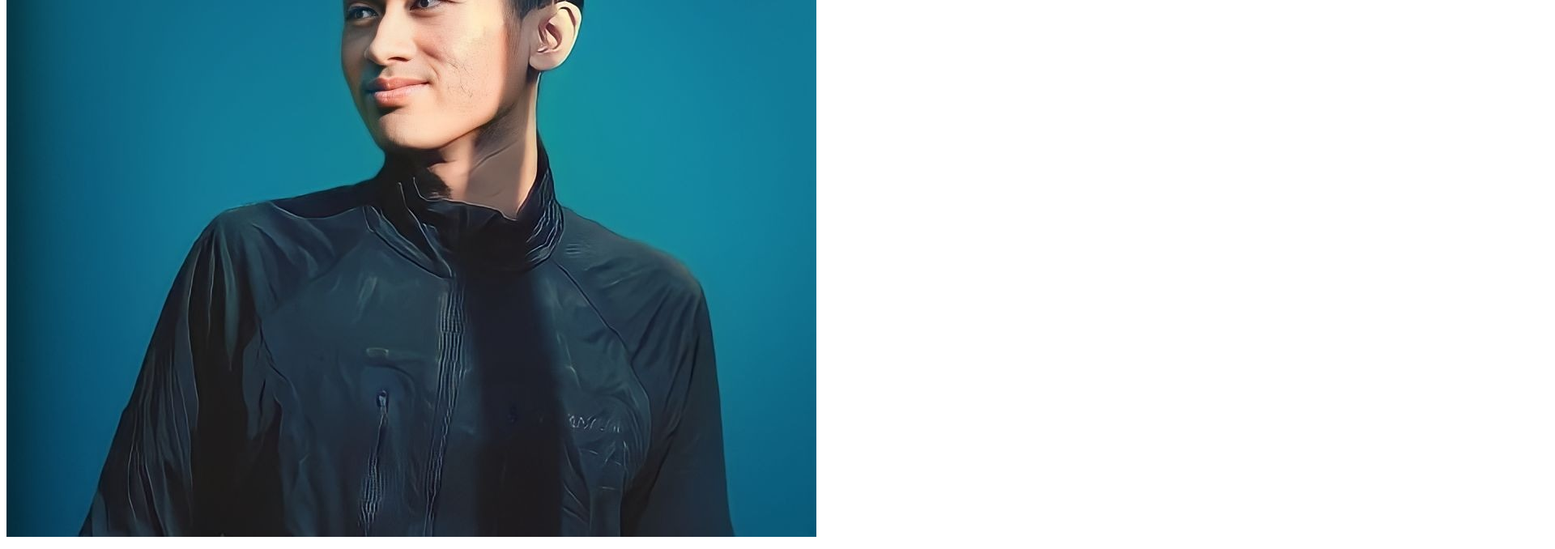
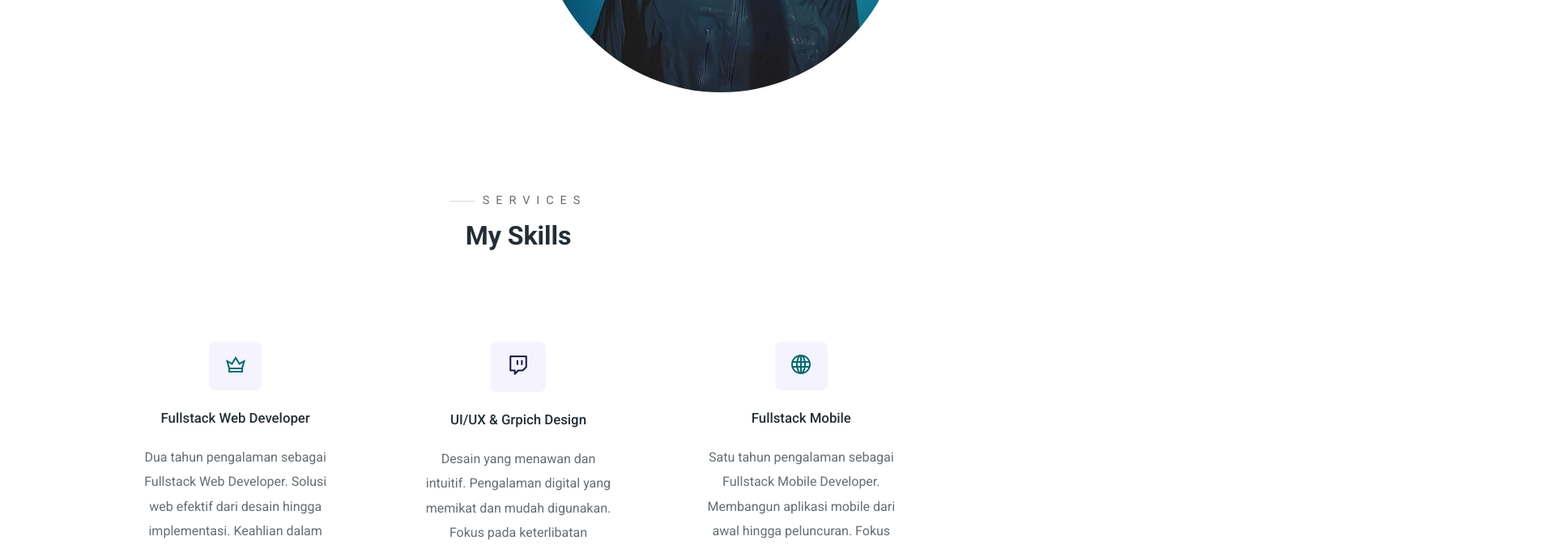
Before and after one commit to Yusufkamal02/my-portfolio, a plain HTML site: page index.html in a window 1280 px wide. Shown: the part 614-1292 px from the top of the page at 81% size, 1920 px wide, since content can reach past the window. Drawn offline with Linux system fonts and the light colour scheme; the site is published under a folder, as on GitHub Pages, so addresses that start at the root find nothing.

Commit message:
my portfolio

```diff
--- a/index.html
+++ b/index.html
@@ -6,8 +6,8 @@
   <meta http-equiv="X-UA-Compatible" content="ie=edge">
   <meta name="viewport" content="width=device-width, initial-scale=1.0">
   <title>Yusuf Kamal - Programmer</title>
-  <link rel="stylesheet" href="/style/style.css">
-  <link rel="stylesheet" href="/style/responsive.css">
+  <link rel="stylesheet" href="style.css">
+  <link rel="stylesheet" href="responsive.css">
 </head>
 
 <body>
```
Also changed, not shown: responsive.css (renamed from style/responsive.css), style.css (renamed from style/style.css).
